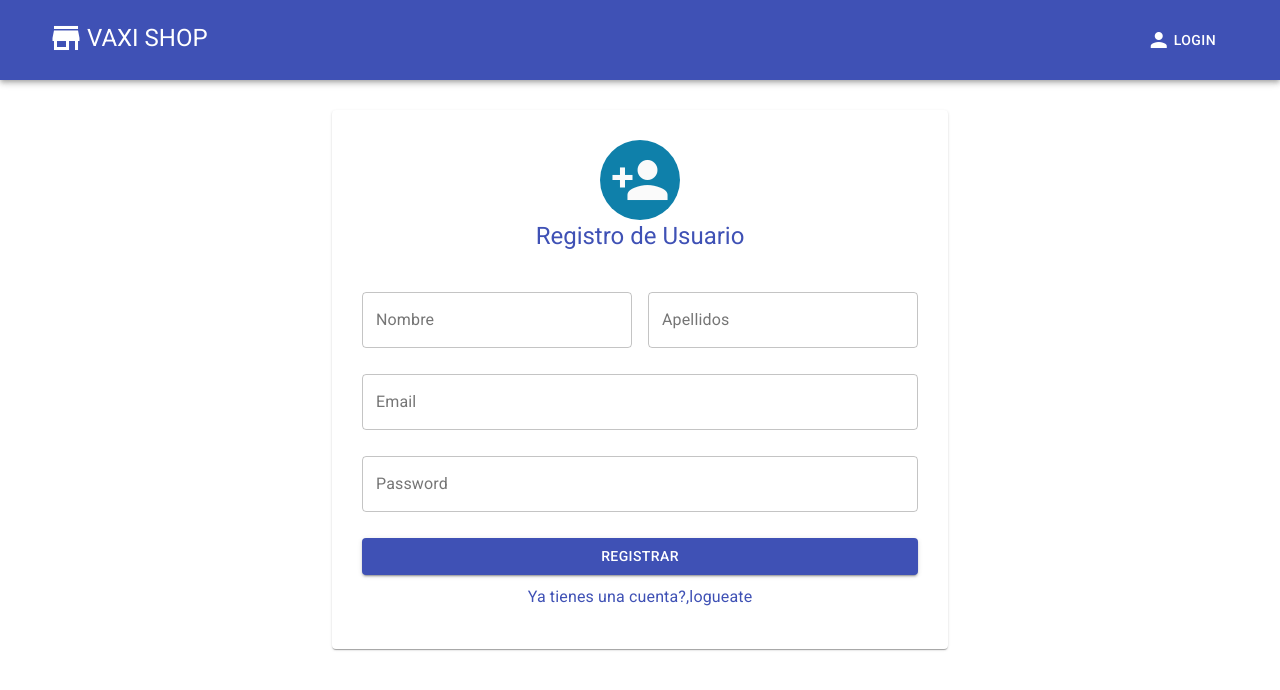
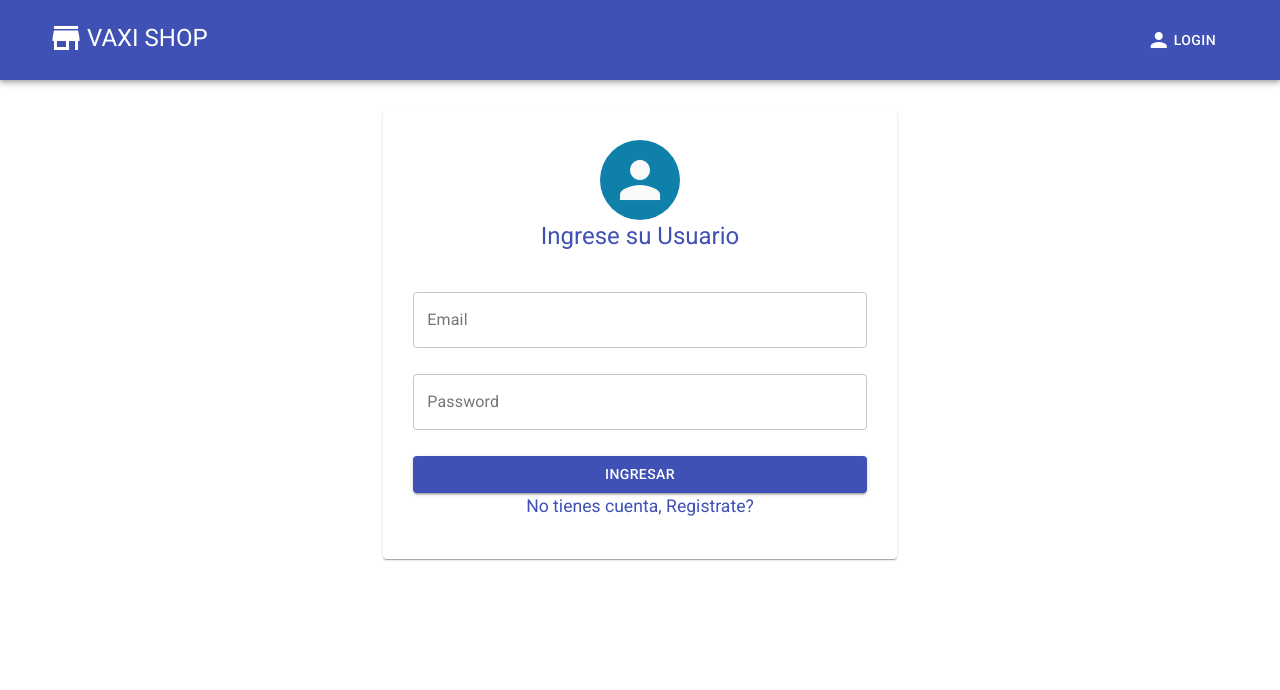
Before and after one commit to gustavorodriguez1984/app_frontend, a React (Create React App) app: page /login in a window 1280 px wide. Shown: the top 690 px of the page. Built offline with nearby package versions, Linux system fonts and the light colour scheme.

Commit message:
Navegacion entre componentes

```diff
--- a/package.json
+++ b/package.json
@@ -9,6 +9,7 @@
     "@testing-library/user-event": "^12.8.3",
     "react": "^17.0.2",
     "react-dom": "^17.0.2",
+    "react-router-dom": "^5.2.0",
     "react-scripts": "4.0.3",
     "web-vitals": "^1.1.2"
   },
--- a/src/App.js
+++ b/src/App.js
@@ -1,5 +1,6 @@
 import { ThemeProvider } from '@material-ui/core';
 import React from 'react';
+import { BrowserRouter as Router,Switch,Route } from 'react-router-dom';
 import MenuAppBar from './componentes/navegacion/MenuAppBar';
 import Login from './componentes/seguridad/Login';
 import RegistrarUsuario from './componentes/seguridad/RegistrarUsuario';
@@ -9,8 +10,15 @@ import theme from './theme/theme';
 function App() {
   return (
     <ThemeProvider theme ={theme}>
-      <MenuAppBar />
-      <RegistrarUsuario />
+      <Router>
+        <MenuAppBar />
+      <Switch>
+      <Route exact path="/login" component={Login}/>
+      <Route exact path="/registrar" component={RegistrarUsuario}/>
+
+      </Switch>
+      </Router>
+
     </ThemeProvider>
 
 
--- a/src/componentes/navegacion/MenuAppBar.js
+++ b/src/componentes/navegacion/MenuAppBar.js
@@ -1,6 +1,7 @@
-import { AppBar,Button,Container,Drawer, Icon, IconButton, Link, List, ListItem,ListItemIcon,ListItemText, Toolbar, Typography } from '@material-ui/core';
+import { AppBar,Button,Container,Drawer, Icon, IconButton, List, ListItem,ListItemIcon,ListItemText, Toolbar, Typography } from '@material-ui/core';
 import React, { useState } from 'react';
 import useStyles from '../../theme/useStyles';
+import {Link} from 'react-router-dom';
 
 const MenuAppBar = () => {
     const [open,setOpen]=useState(false);
@@ -25,7 +26,7 @@ const MenuAppBar = () => {
                         <div className={classes.list}>
                             <List>
                                 <ListItem button onClick={closeToogle} className={classes.listItem}>
-                                    <Link color="inherit" className={classes.linkAppBarMobile} underline="none">
+                                    <Link to="/login" color="inherit" className={classes.linkAppBarMobile} underline="none">
                                         <ListItemIcon className={classes.listItemIcon}>
                                             <Icon>
                                                 person
@@ -39,7 +40,7 @@ const MenuAppBar = () => {
                             </List>
                         </div>
                     </Drawer>
-                    <div className={classes.grow}>
+                    <div className={classes.grow} to="/login">
                         <Link color="inherit" underline="none" className={classes.linkAppBarLogo}>
                         <Icon className={classes.mr} fontSize="large">
                             store
@@ -51,7 +52,7 @@ const MenuAppBar = () => {
                     </div>
                     <div className={classes.sectionDesktop}>
                         <Button color="inherit" className={classes.buttonIcon}>
-                        <Link color="inherit" className={classes.linkAppBarDesktop}>
+                        <Link to="/login" color="inherit" className={classes.linkAppBarDesktop}>
                             <Icon className={classes.mr}>person</Icon>
                             LOGIN
                         </Link>
--- a/src/componentes/seguridad/Login.js
+++ b/src/componentes/seguridad/Login.js
@@ -1,6 +1,7 @@
-import { Container, Grid,Card,Typography, Avatar, Icon, Link, Button,TextField} from '@material-ui/core';
+import { Container, Grid,Card,Typography, Avatar, Icon, Button,TextField} from '@material-ui/core';
 import React from 'react';
 import useStyles from '../../theme/useStyles'
+import {Link} from 'react-router-dom';
 
 
 
@@ -39,7 +40,7 @@ const Login = () => {
                                 </Grid>
 
                             </Grid>
-                            <Link href="/" variant ="body1" className={classes.link}>
+                            <Link to="/registrar" variant ="body1" className={classes.link}>
 
                                 No tienes cuenta, Registrate?
                             </Link>
--- a/src/componentes/seguridad/RegistrarUsuario.js
+++ b/src/componentes/seguridad/RegistrarUsuario.js
@@ -1,8 +1,35 @@
-import { Container, Grid,Card,Typography, Avatar, Icon, Link, Button,TextField} from '@material-ui/core';
-import React from 'react';
+import { Container, Grid,Card,Typography, Avatar, Icon, Button,TextField} from '@material-ui/core';
+import React, { useState } from 'react';
 import useStyles from '../../theme/useStyles';
+import {Link} from 'react-router-dom';
+
+const clearUsuario={
+    nombre:'',
+    apellidos:'',
+    email:'',
+    password:''
+}
 
 const RegistrarUsuario = () => {
+    const [usuario,setUsuario]= useState({
+        nombre:'',
+        apellidos:'',
+        email:'',
+        password:''
+    })
+
+    const handleChange=(e)=>{
+        const {name,value}=e.target;
+        setUsuario(prev=>({
+            ...prev,
+            [name]:value
+        }))
+    }
+
+    const guardarUsuario=()=>{
+        console.log("Mi usuario es",usuario);
+        setUsuario(clearUsuario);
+    }
     const classes = useStyles();
 
     return (
@@ -18,32 +45,67 @@ const RegistrarUsuario = () => {
                         <Typography variant ="h5" color="primary">
                             Registro de Usuario
                         </Typography>
-                        <form className={classes.form}>
+                        <form className={classes.form} onSubmit={(e)=>e.preventDefault()}>
                             <Grid  container spacing={2}>
                                 <Grid item md={6} xs={12} className={classes.gridmb}>
-                                    <TextField label="Nombre" variant ="outlined" fullWidth></TextField>
+                                    <TextField
+                                    label="Nombre"
+                                     variant ="outlined"
+                                     fullWidth
+                                     name="nombre"
+                                     value={usuario.nombre}
+                                     onChange ={handleChange}
+                                     />
+
+
 
                                 </Grid>
                                 <Grid item md={6} xs={12} className={classes.gridmb}>
-                                    <TextField label="Apellidos" variant ="outlined" fullWidth> </TextField>
+                                    <TextField label="Apellidos" variant ="outlined" fullWidth
+                                    name="apellidos"
+                                    value={usuario.apellidos}
+                                    onChange ={handleChange}
+
+                                    />
 
                                 </Grid>
 
                                 <Grid item md={12} item xs={12} className={classes.gridmb}>
-                                <TextField label="Email" variant ="outlined" fullWidth type="email"></TextField>
+                                <TextField
+                                label="Email"
+                                 variant ="outlined"
+                                fullWidth type="email"
+                                name="email"
+                                value={usuario.email}
+                                onChange ={handleChange}
+
+                                />
                                 </Grid>
 
                                 <Grid item md={12} item xs={12} className={classes.gridmb}>
-                                <TextField label="Password" variant ="outlined" fullWidth type="password"></TextField>
+                                <TextField label="Password"
+                                 variant ="outlined"
+                                 fullWidth type="password"
+                                 name="password"
+                                value={usuario.password}
+                            onChange ={handleChange}
+
+                                 />
                                 </Grid>
                                 <Grid item md={12} item xs={12} className={classes.gridmb}>
-                                    <Button variant ="contained" fullWidth color="primary">
+                                    <Button
+                                    variant ="contained"
+                                     fullWidth
+                                     color="primary"
+                                     onClick={guardarUsuario}
+                                     type="submit"
+                                     >
                                         Registrar
                                     </Button>
                                 </Grid>
 
                             </Grid>
-                            <Link href="/" variant ="body1" className={classes.link}>
+                            <Link to ="/login" variant ="body1" className={classes.link}>
                                Ya tienes una cuenta?,logueate
                             </Link>
                         </form>
--- a/src/theme/useStyles.js
+++ b/src/theme/useStyles.js
@@ -26,7 +26,12 @@ const useStyles = makeStyles({
     },
     link:{
 
-        marginTop:8
+        marginTop:8,
+        fontSize:"1.1rem",
+        fontFamily:"Roboto",
+        lineHeight :1.5,
+        color: theme.palette.primary.main,
+        textDecoration:"none"
     },
     appBar:{
             paddingTop:8,
@@ -41,7 +46,9 @@ const useStyles = makeStyles({
     },
     linkAppBarLogo:{
         display: "inline-flex",
-        alignItems:"center"
+        alignItems:"center",
+        color:"inherit",
+        textDecoration:"none"
     },
     mr:{
             marginRight:3
@@ -54,7 +61,9 @@ const useStyles = makeStyles({
     linkAppBarDesktop:{
         display : "inline-flex",
         alignItems:"center",
-        padding:"6px 16px"
+        padding:"6px 16px",
+        color:"inherit",
+        textDecoration:"none"
     },
     list:{
         width:250
@@ -67,7 +76,9 @@ const useStyles = makeStyles({
         display:"inline-flex",
         alignItems: "center",
         width:"100%",
-        padding:"8px 16px"
+        padding:"8px 16px",
+        color:"inherit",
+        textDecoration:"none"
     },
     listItemIcon:{
         minWidth:35
```
Also changed, not shown: 1 other file (tests, documents, lock files or other folders).
